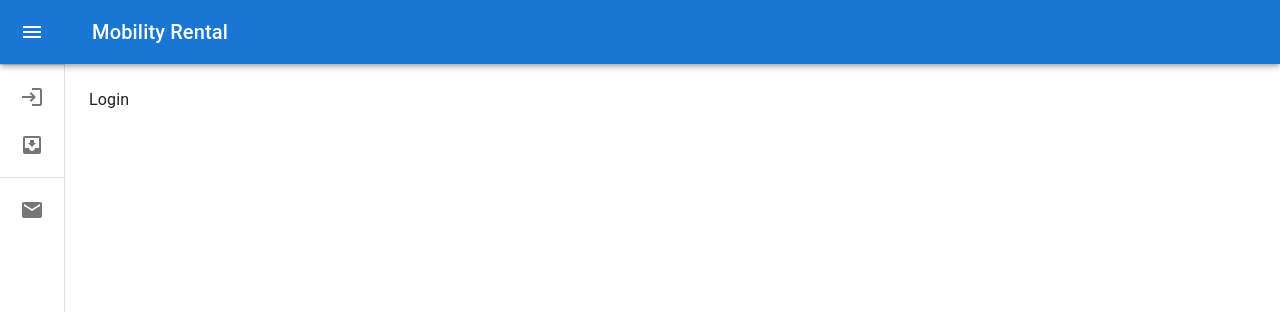
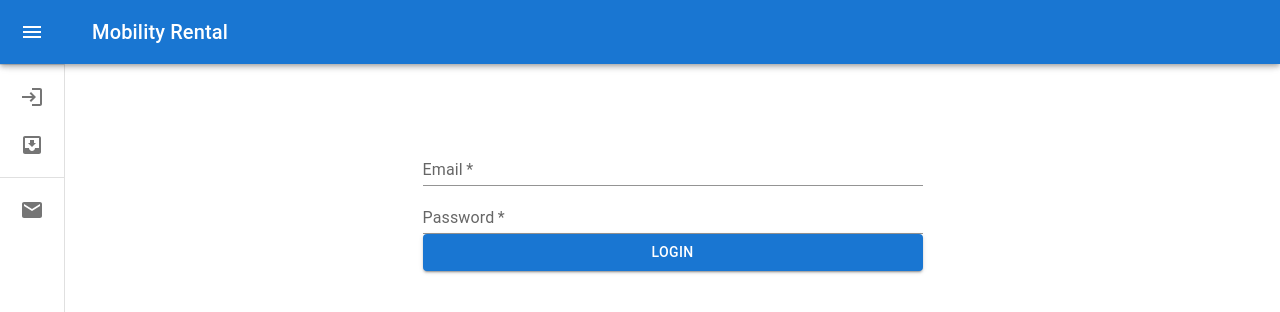
Before and after one commit to chineseouchie/fontys-s6-mr-frontend, a React (Create React App) app: page /login in a window 1280 px wide. Shown: the top 312 px of the page. Built offline with nearby package versions, Linux system fonts and the light colour scheme.

Commit message:
Login page

```diff
--- a/src/App.css
+++ b/src/App.css
@@ -2,3 +2,20 @@ a {
 	text-decoration: none;
 	color: inherit;
 }
+
+
+.App {
+	height: 100vh;
+}
+
+.login-form {
+	display: flex;
+	justify-content: center;
+	align-items: center;
+	flex-direction: column;
+	margin-top: 50px;
+}
+
+.login-form > .MuiFormControl-root {
+	width: 500px;
+}
--- a/src/components/Login.js
+++ b/src/components/Login.js
@@ -1,7 +1,72 @@
+import { useSnackbar } from "notistack"
+import { useContext, useEffect, useState } from "react"
+import { useNavigate } from "react-router-dom"
+import { UserContext } from "../providers/UserProvider"
+import { Button, FormControl, FormGroup, TextField } from "@mui/material";
+
 export default function Login() {
+	const { user, login } = useContext(UserContext)
+	const navigate = useNavigate()
+	const { enqueueSnackbar } = useSnackbar();
+	const [disableLogin, setDisableLogin] = useState(false)
+
+	useEffect(() => {
+		if (user.jwt) {
+			navigate("/")
+		}
+		// eslint-disable-next-line react-hooks/exhaustive-deps
+	}, [user.jwt])
+
+	const onLogin = async (e) => {
+		e.preventDefault()
+		setDisableLogin(true)
+		try {
+			const res = await fetch('http://localhost:8080/api/v1/auth/login', {
+				method: "POST"
+			})
+			const result = await res.json()
+
+			if (res.status === 200) {
+				enqueueSnackbar(`Login success`, {
+					variant: "success",
+					autoHideDuration: 2500,
+				});
+				console.log(result)
+				login(result.jwt)
+				navigate("/")
+			} else {
+				enqueueSnackbar(`${result.message}`, {
+					variant: "error",
+					autoHideDuration: 2500,
+				});
+			}
+
+		} catch (e) {
+			setDisableLogin(false)
+			enqueueSnackbar(`Something went wrong. Try later again`, {
+				variant: "error",
+				autoHideDuration: 2500,
+			});
+		}
+
+	}
+
 	return (
 		<>
-			Login
+			<form className="login-form" onSubmit={onLogin}>
+				<FormControl>
+					<FormGroup >
+						<TextField label="Email" type="email" name="email" variant="standard" required />
+						<TextField label="Password" type="password" name="password" variant="standard" required />
+					</FormGroup>
+
+					<Button variant="contained" type="submit" disabled={disableLogin}>
+						Login
+					</Button>
+				</FormControl>
+
+			</form>
 		</>
 	)
+
 }
```
